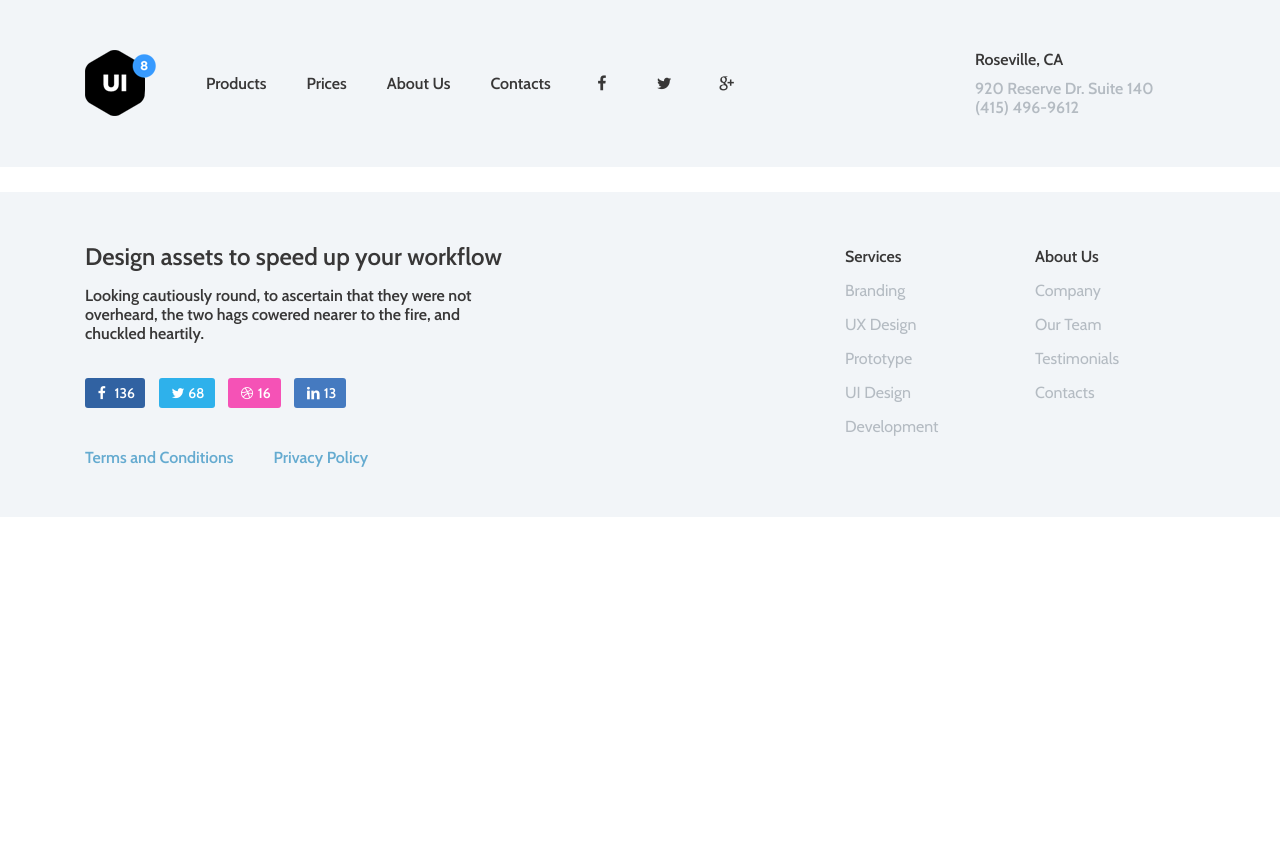
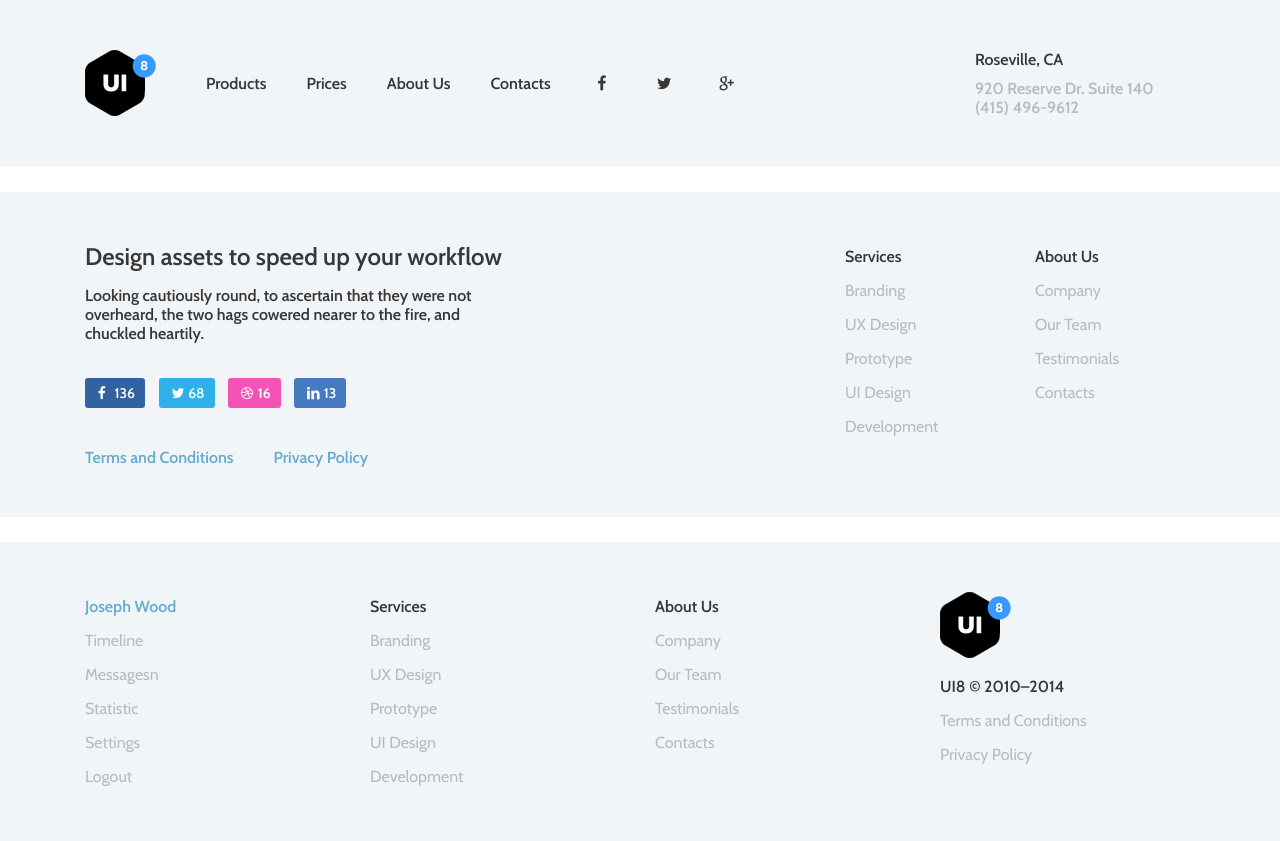
Before and after one commit to AlexSumbit/mate_footers, a website: page src/index.html in a window 1280 px wide. Before the commit the page ends 800 px from the top, so only its background shows below. Drawn offline with nearby package versions, Linux system fonts and the light colour scheme.

Commit message:
added an third footer

```diff
--- a/src/index.html
+++ b/src/index.html
@@ -77,5 +77,48 @@
                 </div>
             </div>
         </div>
+        <div class="footer footer--space-top">
+            <div class="container">
+                <div class="row">
+                    <div class="col-md-3">
+                        <ul class="list">
+                            <li class="list__title list__title--light">Joseph Wood</li>
+                            <li class="list__item"><a href="#">Timeline</a></li>
+                            <li class="list__item"><a href="#">Messagesn</a></li>
+                            <li class="list__item"><a href="#">Statistic</a></li>
+                            <li class="list__item"><a href="#">Settings</a></li>
+                            <li class="list__item"><a href="#">Logout</a></li>
+                        </ul>
+                    </div>
+                    <div class="col-md-3">
+                        <ul class="list">
+                            <li class="list__title">Services</li>
+                            <li class="list__item"><a href="#">Branding</a></li>
+                            <li class="list__item"><a href="#">UX Design</a></li>
+                            <li class="list__item"><a href="#">Prototype</a></li>
+                            <li class="list__item"><a href="#">UI Design</a></li>
+                            <li class="list__item"><a href="#">Development</a></li>
+                        </ul>
+                    </div>
+                    <div class="col-md-3">
+                        <ul class="list">
+                            <li class="list__title">About Us</li>
+                            <li class="list__item"><a href="#">Company</a></li>
+                            <li class="list__item"><a href="#">Our Team</a></li>
+                            <li class="list__item"><a href="#">Testimonials</a></li>
+                            <li class="list__item"><a href="#">Contacts</a></li>
+                        </ul>
+                    </div>
+                    <div class="col-md-3">
+                        <img src="img/logo.png" alt="logo" class="logo logo--list">
+                        <ul class="list">
+                            <li class="list__title">UI8 © 2010–2014 </li>
+                            <li class="list__item"><a href="#">Terms and Conditions</a></li>
+                            <li class="list__item"><a href="#">Privacy Policy</a></li>
+                        </ul>
+                    </div>
+                </div>
+            </div>
+        </div>
     </body>
 </html>
--- a/src/sass/footers.scss
+++ b/src/sass/footers.scss
@@ -55,6 +55,13 @@
         margin-top: 15px;
         font-weight: 400;
     }
+
+    &__title{
+
+        &--light{
+            color: #65abd0;
+        }
+    }
 }
 
 .text--light{
--- a/src/sass/logo.scss
+++ b/src/sass/logo.scss
@@ -1,3 +1,8 @@
 .logo{
     float: left;
+
+    &--list{
+        float: none;
+        margin-bottom: 10px;
+    }
 }
```
Also changed, not shown: src/css/style.css.
